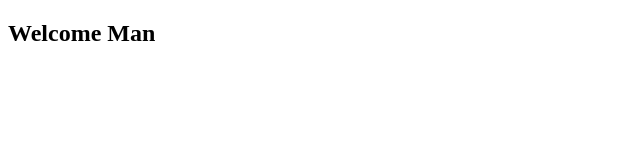
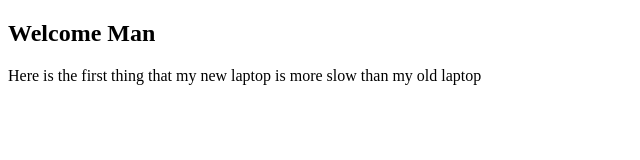
Before and after one commit to Rakibul29h/First_repo_new, a plain HTML site: page index.html in a window 1280 px wide. Shown: the whole page, without its empty margins (0-640 px from the left). Drawn offline with Linux system fonts and the light colour scheme.

Commit message:
paragraph added

```diff
--- a/index.html
+++ b/index.html
@@ -7,5 +7,6 @@
 </head>
 <body>
     <h2>Welcome Man</h2>
+    <p>Here is the first thing that my new laptop is more slow than my old laptop</p>
 </body>
 </html>
```
